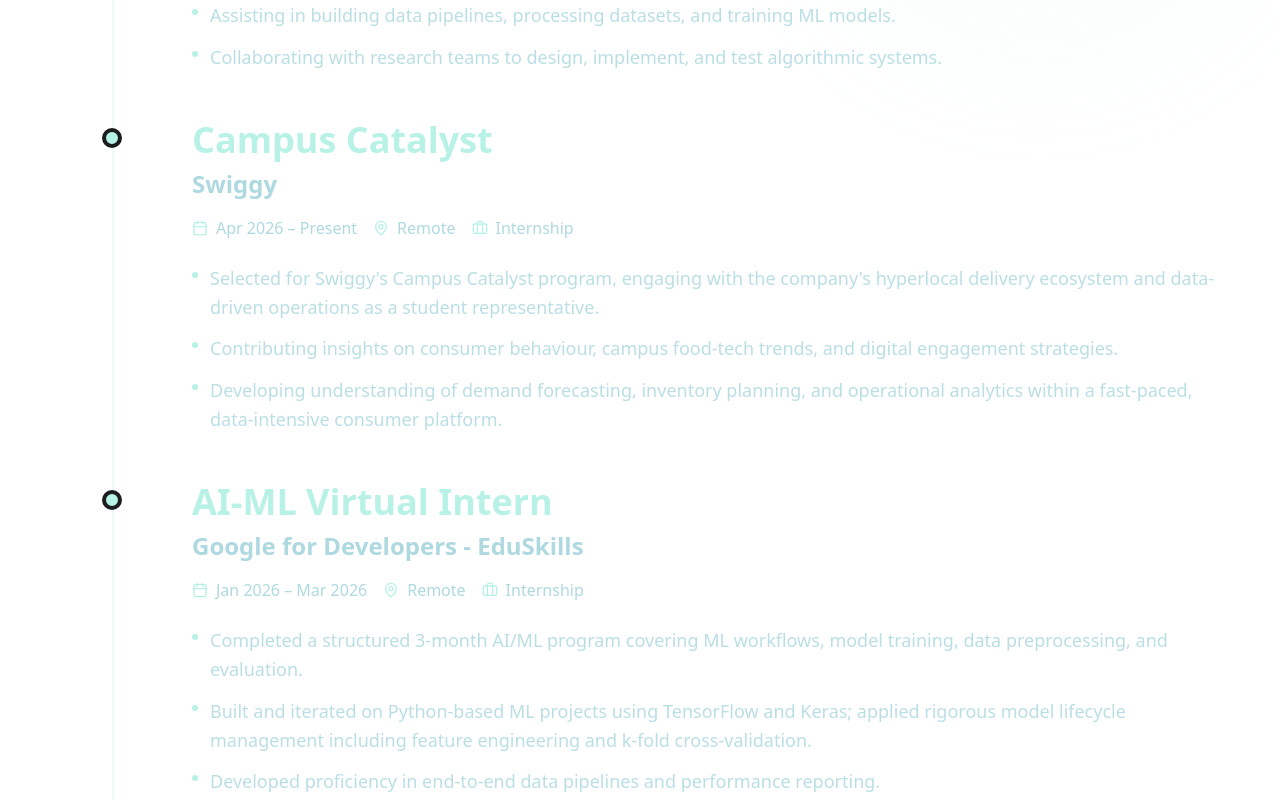
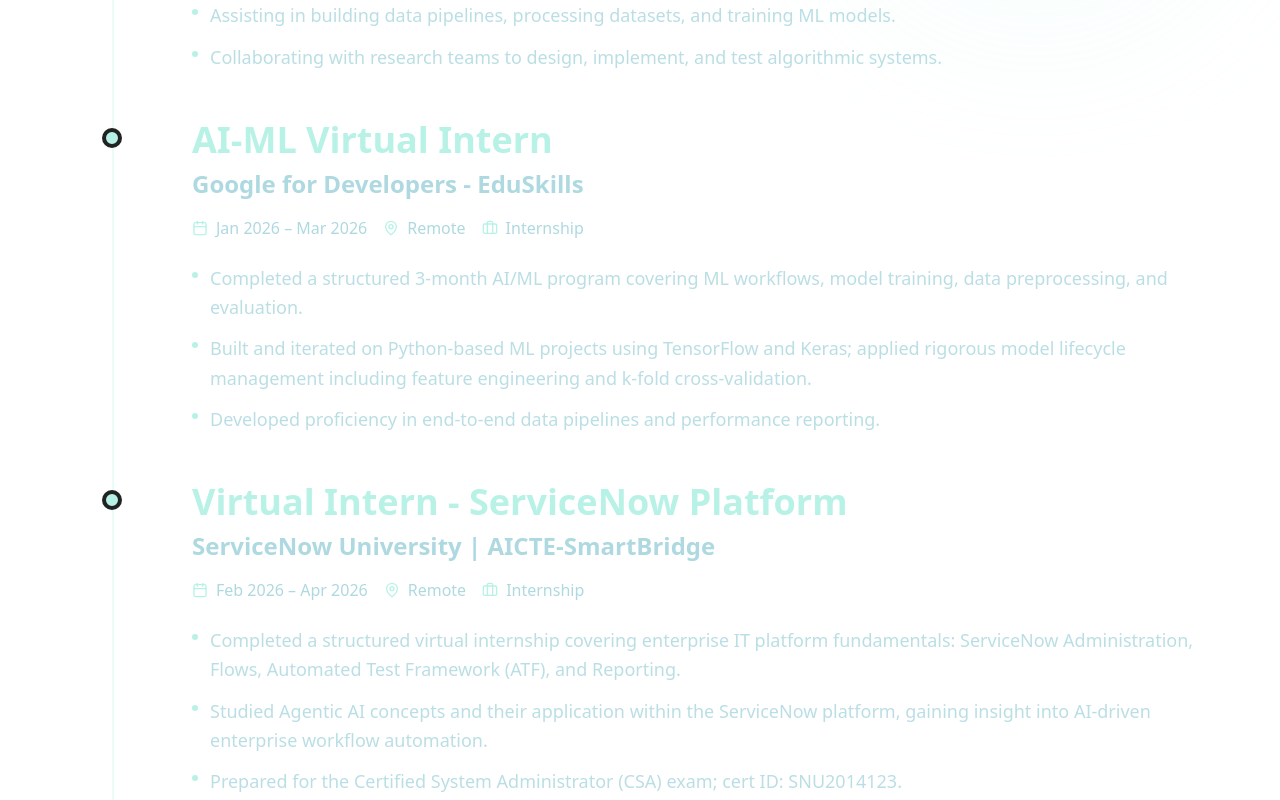
Before and after one commit to ravencore06/Portfolio, a React (Vite) app: page / in a window 1280 px wide. Shown: the part 1240-2040 px from the top of the page. Built offline with nearby package versions, Linux system fonts and the light colour scheme; no server answers.

Commit message:
Remove Campus Catalyst role at Swiggy

```diff
--- a/src/components/Experience.jsx
+++ b/src/components/Experience.jsx
@@ -17,18 +17,6 @@
         "Contributing to machine learning research and development (R&D) projects in a deep-tech environment.",
         "Assisting in building data pipelines, processing datasets, and training ML models.",
         "Collaborating with research teams to design, implement, and test algorithmic systems."
-      ],
-    },
-    {
-      title: 'Campus Catalyst',
-      company: 'Swiggy',
-      period: 'Apr 2026 – Present',
-      location: 'Remote',
-      type: 'Internship',
-      description: [
-        "Selected for Swiggy's Campus Catalyst program, engaging with the company's hyperlocal delivery ecosystem and data-driven operations as a student representative.",
-        "Contributing insights on consumer behaviour, campus food-tech trends, and digital engagement strategies.",
-        "Developing understanding of demand forecasting, inventory planning, and operational analytics within a fast-paced, data-intensive consumer platform."
       ],
     },
     {
```
